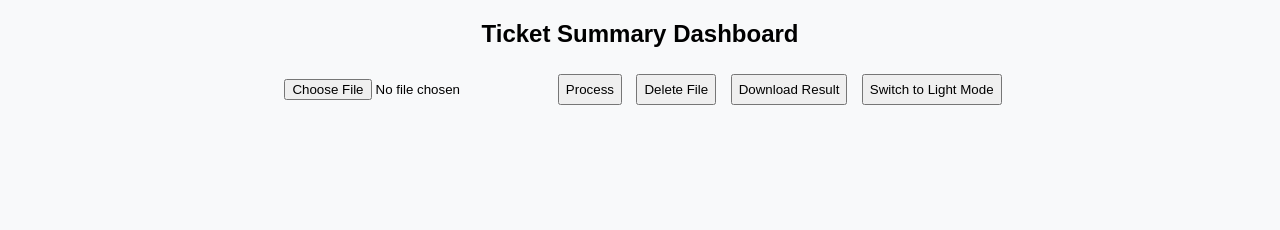
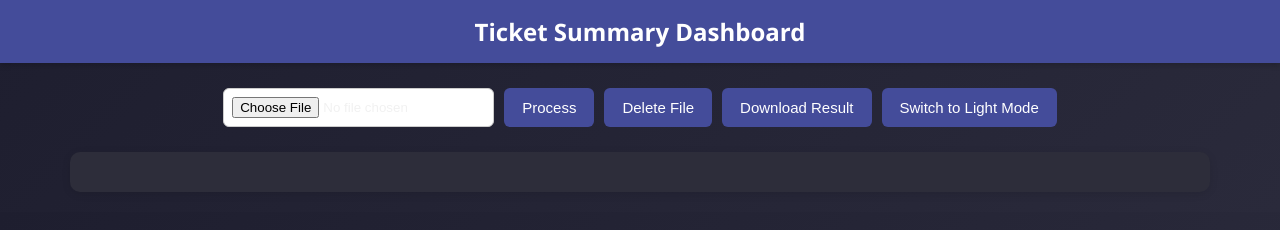
Before and after one commit to sridharindraganti/ticketsummaryautomation, a plain HTML site: page index.html in a window 1280 px wide. Both pictures are taken after a click on the button "Switch Theme". Drawn offline with Linux system fonts and the light colour scheme.

Commit message:
Update style.css

```diff
--- a/style.css
+++ b/style.css
@@ -1,34 +1,121 @@
+:root {
+  --bg-color: linear-gradient(135deg, #e3f2fd, #f8f9fa);
+  --text-color: #333;
+  --box-bg: #fff;
+  --btn-bg: #007bff;
+  --btn-hover: #0056b3;
+  --table-header: #007bff;
+  --table-even: #f2f6fc;
+  --table-hover: #e8f0fe;
+}
+
+body.dark-mode {
+  --bg-color: linear-gradient(135deg, #1e1e2f, #2a2a3b);
+  --text-color: #f1f1f1;
+  --box-bg: #2d2d3a;
+  --btn-bg: #444c9a;
+  --btn-hover: #626bcb;
+  --table-header: #444c9a;
+  --table-even: #3a3a4a;
+  --table-hover: #4a4a5a;
+}
+
 body {
-  font-family: Arial, sans-serif;
+  font-family: "Segoe UI", Arial, sans-serif;
   text-align: center;
-  background: #f8f9fa;
+  background: var(--bg-color);
+  color: var(--text-color);
+  margin: 0;
+  padding: 0;
+}
+
+h2 {
+  background-color: var(--table-header);
+  color: white;
+  padding: 15px 0;
+  margin: 0;
+  box-shadow: 0 2px 6px rgba(0, 0, 0, 0.2);
 }
 
 .controls {
-  margin: 20px;
+  margin: 25px auto;
+  display: flex;
+  justify-content: center;
+  flex-wrap: wrap;
+  gap: 10px;
 }
 
-select, input, button {
-  margin: 5px;
-  padding: 6px;
+input[type="file"] {
+  border: 1px solid #ccc;
+  padding: 8px;
+  border-radius: 6px;
+  background-color: #fff;
+}
+
+button {
+  background-color: var(--btn-bg);
+  color: white;
+  border: none;
+  padding: 10px 18px;
+  border-radius: 6px;
+  cursor: pointer;
+  font-size: 15px;
+  transition: background-color 0.3s, transform 0.2s;
+}
+
+button:hover {
+  background-color: var(--btn-hover);
+  transform: translateY(-2px);
+}
+
+button:active {
+  transform: translateY(0);
+}
+
+#output {
+  margin: 20px auto;
+  width: 95%;
+  max-width: 1100px;
+  background: var(--box-bg);
+  padding: 20px;
+  border-radius: 10px;
+  box-shadow: 0 2px 8px rgba(0, 0, 0, 0.1);
+}
+
+h3 {
+  margin-top: 30px;
+  color: var(--table-header);
+  border-bottom: 2px solid var(--table-header);
+  display: inline-block;
+  padding-bottom: 5px;
 }
 
 table {
   margin: 20px auto;
   border-collapse: collapse;
-  background: white;
+  width: 100%;
+  max-width: 1000px;
+  border-radius: 10px;
+  overflow: hidden;
+  box-shadow: 0 1px 6px rgba(0, 0, 0, 0.1);
 }
 
 th, td {
-  padding: 8px 12px;
-  border: 1px solid #ccc;
+  padding: 10px 14px;
+  border: 1px solid #ddd;
+  text-align: center;
+  color: var(--text-color);
 }
 
 th {
-  background: #007bff;
+  background: var(--table-header);
   color: white;
 }
 
-h3 {
-  margin-top: 30px;
+tr:nth-child(even) {
+  background: var(--table-even);
 }
+
+tr:hover {
+  background: var(--table-hover);
+}
```
